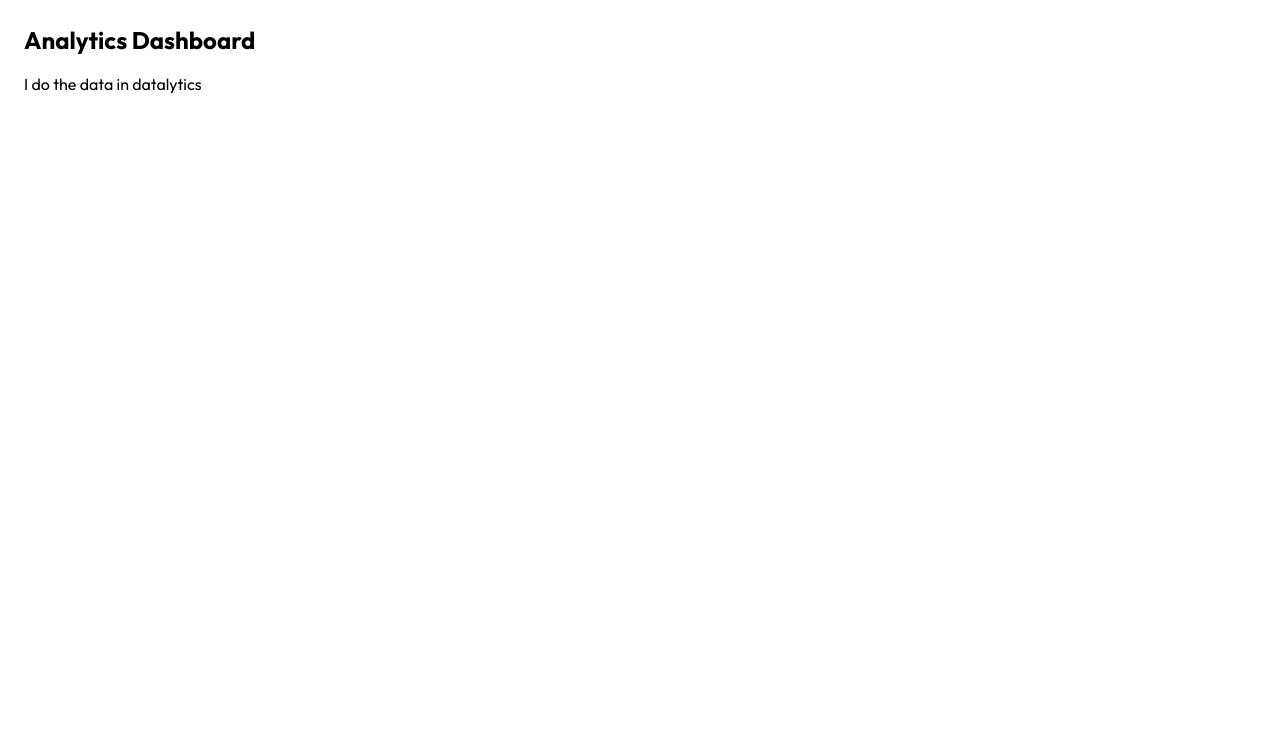
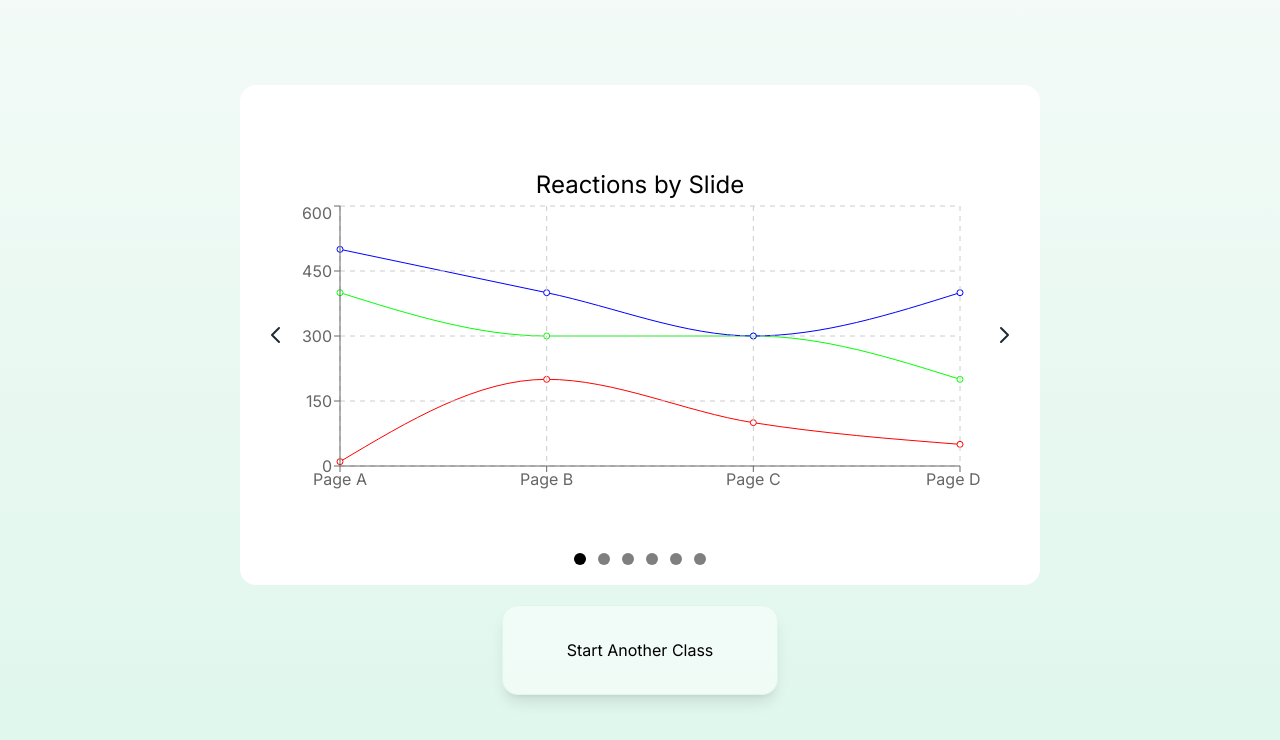
Before and after one commit to tonyqug/sta-tistics, a Next.js app: page /analytics in a window 1280 px wide. Shown: the top 740 px of the page. Built offline with nearby package versions, Linux system fonts and the light colour scheme.

Commit message:
Analytics page

```diff
--- /dev/null
+++ b/app/analytics/layout.tsx
@@ -0,0 +1,20 @@
+import { Inter } from 'next/font/google'
+
+const inter = Inter({ subsets: ['latin'] })
+
+export const metadata = {
+  title: 'Create Next App',
+  description: 'Generated by create next app',
+}
+
+export default function RootLayout({
+  children,
+}: {
+  children: React.ReactNode
+}) {
+  return (
+    <html lang="en">
+      <body className={inter.className}>{children}</body>
+    </html>
+  )
+}
--- a/app/analytics/page.tsx
+++ b/app/analytics/page.tsx
@@ -1,11 +1,95 @@
+'use client';
 
 import React from 'react';
+import { LineChart, Line, CartesianGrid, XAxis, YAxis, Tooltip } from 'recharts';
+import { Carousel } from "flowbite-react";
+import Link from 'next/link';
+
+const customTheme: any = {
+  "root": {
+    "base": "relative h-full w-full",
+    "leftControl": "absolute left-0 top-0 flex h-full items-center justify-center px-4 focus:outline-none",
+    "rightControl": "absolute right-0 top-0 flex h-full items-center justify-center px-4 focus:outline-none"
+  },
+  "indicators": {
+    "active": {
+      "off": "bg-black/50 hover:bg-black dark:bg-gray-800/50 dark:hover:bg-gray-800",
+      "on": "bg-black dark:bg-gray-800"
+    },
+    "base": "h-3 w-3 rounded-full",
+    "wrapper": "absolute bottom-5 left-1/2 flex -translate-x-1/2 space-x-3"
+  },
+  "item": {
+    "base": "absolute left-1/2 top-1/2 block w-full -translate-x-1/2 -translate-y-1/2",
+    "wrapper": {
+      "off": "w-full flex-shrink-0 transform cursor-default snap-center",
+      "on": "w-full flex-shrink-0 transform cursor-grab snap-center"
+    }
+  },
+  "control": {
+    "base": "inline-flex h-8 w-8 items-center justify-center rounded-full group-hover:bg-black/20 sm:h-10 sm:w-10",
+    "icon": "h-5 w-5 text-gray-800 sm:h-6 sm:w-6"
+  },
+  "scrollContainer": {
+    "base": "flex h-full snap-mandatory overflow-y-hidden overflow-x-scroll scroll-smooth rounded-lg",
+    "snap": "snap-x"
+  }
+};
 
 export default function AnalyticsPage() {
+  const questions = [{question:"How do you do this?", answer:"Like this"}, {question:"What is the meaning of that word?", answer:"It means what it means"}, {question:"How do you do that?", answer:"Exactly how you saw your teacher do it"}, {question:"What kind of software was used to make this tool?", answer:"Nothing, basically"}]
+  const data = [{name: 'Page A', Confident: 400, Following: 500, Lost: 10, Questions:questions}, {name: 'Page B', Confident: 300, Following: 400, Lost: 200, Questions:questions}, {name: 'Page C', Confident: 300, Following: 300, Lost: 100, Questions:questions}, {name: 'Page D', Confident: 200, Following: 400, Lost: 50, Questions:questions}];
+  // TODO: Pull data
+
   return (
-    <div className="p-6">
-      <h1 className="text-2xl font-bold mb-4">Analytics Dashboard</h1>
-      <p>I do the data in datalytics</p>
+    <div className="flex flex-col items-center justify-center w-full h-screen bg-gradient-to-b from-green-50 to-green-100">
+      {data ?
+
+      <Carousel className='flex flex-col bg-white px-10 py-5 rounded-2xl h-[500px] w-[800px]' slide={false} theme={customTheme}>
+        <div data-carousel-item>
+          <h1 className="text-center text-2xl">Reactions by Slide</h1>
+          <LineChart width={700} height={300} data={data} margin={{ top: 5, right: 20, bottom: 5, left: 0 }}>
+            <Line type="monotone" dataKey="Confident" stroke="#00FF00" />
+            <Line type="monotone" dataKey="Following" stroke="#0000FF" />
+            <Line type="monotone" dataKey="Lost" stroke="#FF0000" />
+            <CartesianGrid stroke="#ccc" strokeDasharray="5 5" />
+            <XAxis dataKey="name" />
+            <YAxis />
+            <Tooltip />
+          </LineChart>
+        </div>
+        <div data-carousel-item>
+          <h1 className="text-center text-2xl">Question Count by Slide</h1>
+          <LineChart width={700} height={300} data={data} margin={{ top: 5, right: 20, bottom: 5, left: 0 }}>
+            <Line type="monotone" dataKey="Confident" stroke="#00FF00" />
+            <CartesianGrid stroke="#ccc" strokeDasharray="5 5" />
+            <XAxis dataKey="name" />
+            <YAxis />
+            <Tooltip />
+          </LineChart>
+        </div>
+        { data.map(slide=>
+        <div key={slide.name}>
+          <h1 className="text-center text-2xl">Questions from {slide.name}</h1>
+          <div className="overflow-y-scroll h-[300px]">
+            {slide.Questions.map((e,i)=>
+            <div key={i} className='px-16 py-5 text-lg'>
+              <p>{e.question}</p>
+              <p className="text-black/50">Answer: {e.answer}</p>
+            </div>
+            )}
+          </div>
+        </div>
+        )}
+      </Carousel>
+      :
+      <h1>
+        No data yet
+      </h1>
+      }
+      <Link href="/teacher" className="group px-16 py-8 text-center bg-white/50 backdrop-blur-sm rounded-2xl hover:bg-white/70 transition-all duration-300 shadow-lg hover:shadow-xl hover:scale-105 border border-green-100 my-[20px]">
+        Start Another Class
+      </Link>
     </div>
   );
 }
--- a/app/globals.css
+++ b/app/globals.css
@@ -1,6 +1,7 @@
 @tailwind base;
 @tailwind components;
 @tailwind utilities;
+
 
 :root {
   --foreground-rgb: 0, 0, 0;
--- a/package.json
+++ b/package.json
@@ -3,7 +3,7 @@
   "version": "0.1.0",
   "private": true,
   "scripts": {
-    "flask-dev": "FLASK_DEBUG=1 pip3 install -r requirements.txt && python3 -m flask --app api/index run -p 5328",
+    "flask-dev": "pip install -r requirements.txt && python -m flask --app api/index run -p 5328",
     "next-dev": "next dev",
     "dev": "concurrently \"pnpm run next-dev\" \"pnpm run flask-dev\"",
     "build": "next build",
@@ -18,6 +18,8 @@
     "dotenv": "^16.4.7",
     "eslint": "8.40.0",
     "eslint-config-next": "13.4.2",
+    "flowbite": "^3.1.2",
+    "flowbite-react": "^0.10.2",
     "next": "^15.1.6",
     "pdf-lib": "^1.17.1",
     "pdfjs-dist": "^4.10.38",
@@ -25,6 +27,7 @@
     "react": "^19.0.0",
     "react-dom": "^19.0.0",
     "react-pdf": "^9.2.1",
+    "recharts": "^2.15.1",
     "tailwindcss": "3.3.2"
   },
   "devDependencies": {
--- a/tailwind.config.js
+++ b/tailwind.config.js
@@ -1,9 +1,13 @@
 /** @type {import('tailwindcss').Config} */
+
+const flowbite = require("flowbite-react/tailwind");
+
 module.exports = {
   content: [
     './pages/**/*.{js,ts,jsx,tsx,mdx}',
     './components/**/*.{js,ts,jsx,tsx,mdx}',
     './app/**/*.{js,ts,jsx,tsx,mdx}',
+    flowbite.content(),
   ],
   theme: {
     extend: {
@@ -17,5 +21,7 @@ module.exports = {
       },
     },
   },
-  plugins: [],
+  plugins: [
+    flowbite.plugin(),
+  ],
 }
```
Also changed, not shown: 2 other files (tests, documents, lock files or other folders).
